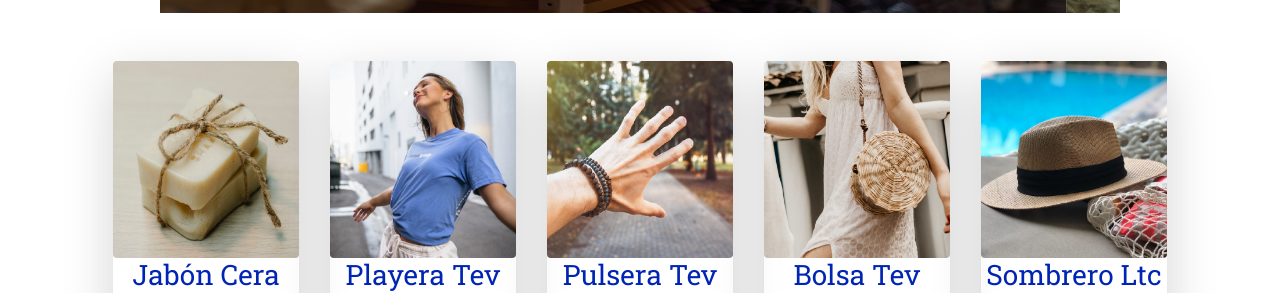
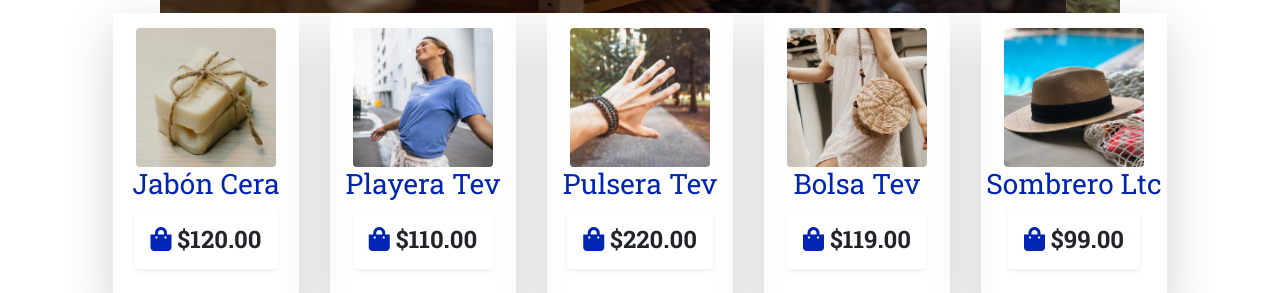
Before and after one commit to FranciscoZaragoza10/Zaragoza_todoenventa---Independiente---copia, a website: page productos.html in a window 1280 px wide. Shown: the part 659-952 px from the top of the page. Drawn offline with Linux system fonts and the light colour scheme.

Commit message:
fix productos slide

```diff
--- a/productos.html
+++ b/productos.html
@@ -190,7 +190,7 @@
   d-flex
   justify-content-evenly
   flex-wrap
-          my-5
+  mb-5
 "
 >
 <div
@@ -202,16 +202,15 @@
     shadow-lg
     justify-content-center
   "
-
 >
   <img
-            class="img__tarjeta w-100 rounded"
+    class="img__tarjeta w-75 rounded"
     src="imgs/index_productos_1.png"
     alt="jabon"
   />
   <h3 class="text-primary">Jabón Cera</h3>
 
-          <h4 class="fw-bold green">
+  <h4 class="fw-bold shadow-sm p-3 mb-5 bg-white rounded">
     <i class="fas fa-shopping-bag text-primary"></i> $120.00
   </h4>
 </div>
@@ -224,15 +223,14 @@
     shadow-lg
     justify-content-center
   "
-
 >
   <img
-            class="img__tarjeta w-100 rounded"
+    class="img__tarjeta w-75 rounded"
     src="imgs/index_productos_playera.png"
     alt="playera"
   />
   <h3 class="text-primary">Playera Tev</h3>
-          <h4 class="fw-bold">
+  <h4 class="fw-bold shadow-sm p-3 mb-5 bg-white rounded">
     <i class="fas fa-shopping-bag text-primary"></i> $110.00
   </h4>
 </div>
@@ -245,15 +243,14 @@
     shadow-lg
     justify-content-center
   "
-
 >
   <img
-            class="img__tarjeta w-100 rounded"
+    class="img__tarjeta w-75 rounded"
     src="imgs/index_productos_pulsera.png"
     alt="pulsera"
   />
   <h3 class="text-primary">Pulsera Tev</h3>
-          <h4 class="fw-bold">
+  <h4 class="fw-bold shadow-sm p-3 mb-5 bg-white rounded">
     <i class="fas fa-shopping-bag text-primary"></i> $220.00
   </h4>
 </div>
@@ -266,15 +263,16 @@
     shadow-lg
     justify-content-center
   "
-
 >
   <img
-            class="img__tarjeta w-100 rounded"
+    class="img__tarjeta w-75 rounded"
     src="imgs/index_productos_bolsa.png"
     alt="bolsa"
   />
-          <h3 class="text-primary w-100 text-center">Bolsa Tev</h3>
-          <h4 class="fw-bold">
+  <h3 class="text-primary w-100 text-center overflow-hidden">
+    Bolsa Tev
+  </h3>
+  <h4 class="fw-bold shadow-sm p-3 mb-5 bg-white rounded">
     <i class="fas fa-shopping-bag text-primary"></i> $119.00
   </h4>
 </div>
@@ -285,15 +283,16 @@
     flex-wrap flex-row
     col-lg-2 col-md-3 col-4
     shadow-lg
-            justify-content-center"
+    justify-content-center
+  "
 >
   <img
-            class="img__tarjeta w-100 rounded"
+    class="img__tarjeta w-75 rounded"
     src="imgs/index_productos_sombrero.png"
     alt="sombrero"
   />
   <h3 class="w-100 text-primary text-center">Sombrero Ltc</h3>
-          <h4 class="fw-bold">
+  <h4 class="fw-bold shadow-sm p-3 mb-5 bg-white rounded">
     <i class="fas fa-shopping-bag text-primary"></i> $99.00
   </h4>
 </div>
--- a/scss/_index.scss
+++ b/scss/_index.scss
@@ -32,10 +32,12 @@
     margin-left: 0%;
   }
 }
-
+.img__tarjeta {
+  margin-top: 15px;
+}
 .img__tarjeta:hover {
-  -webkit-transform: scale(1.3);
-  transform: scale(1.3);
+  transform: scale(1.05);
+  overflow: hidden;
 }
 .index__tarjeta {
   overflow: hidden;
--- a/scss/_variables.scss
+++ b/scss/_variables.scss
@@ -15,3 +15,4 @@ $cont-back: linear-gradient(
   rgba(121, 242, 29, 0.253)
 );
 $primary: rgb(0, 36, 179);
+$danger: rgba(121, 242, 29, 0.6);
```
Also changed, not shown: index.html (+13 -11 lines), codigo.js (deleted), css/style.css, 1 other file. Lines whose indentation alone changed are shown as unchanged.
